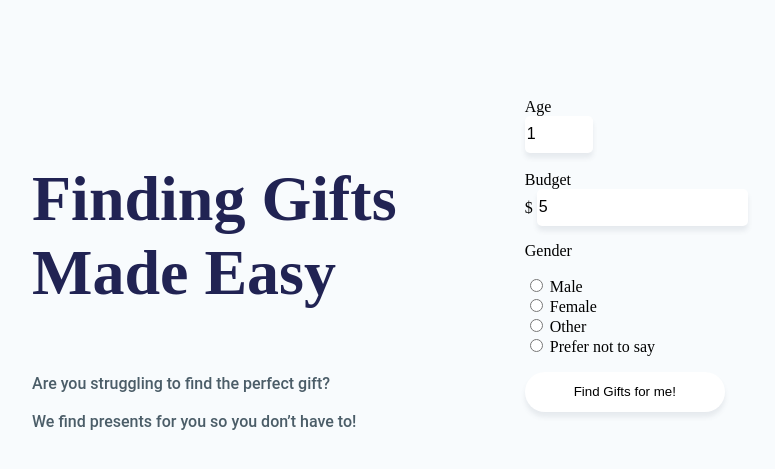
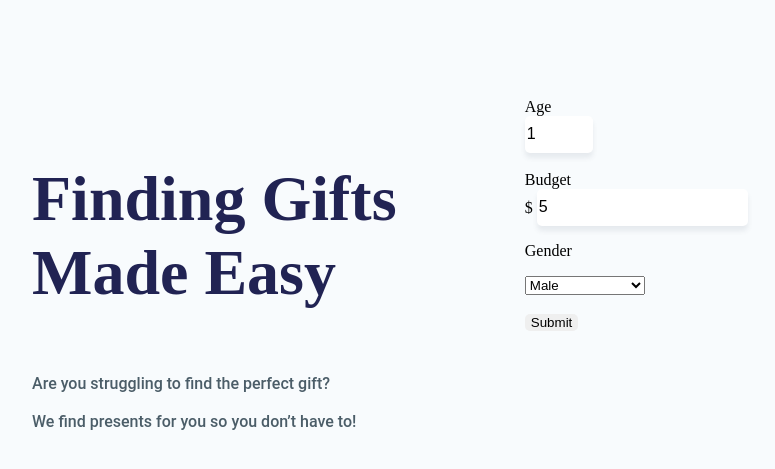
Before and after one commit to DonaldKLee/GiftDex, a Flask app: template templates/index.html in a window 1280 px wide. Shown: the top 469 px of the page, without its empty margins (160-935 px from the left). Run offline with Flask 2, Linux system fonts and the light colour scheme; the template is opened without the code that fills it, so the values that code supplies are empty.

Commit message:
dropdown menu

```diff
--- a/templates/index.html
+++ b/templates/index.html
@@ -22,9 +22,17 @@
 
 
             <p>Gender</p>
+            <select name="Gender" id="Gender">
+                <option value="1">Male</option>
+                <option value="0">Female</option>
+                <option value="3">Other</option>
+                <option value="4">Prefer not to say</option>
+            </select>
+            <br><br>
+  <input type="submit" value="Submit">
 
 
-
+            <!--
             <input type="radio" id="male" name="gender" value="1">
             <label for="male">Male</label>
             </br>
@@ -38,7 +46,7 @@
             <label for="prefer_not_to_say">Prefer not to say</label>
             <p></p>
             <input type="submit" class="submit_button" name="submit" value="Find Gifts for me!" />
-
+            -->
 
 
         </form>
```
